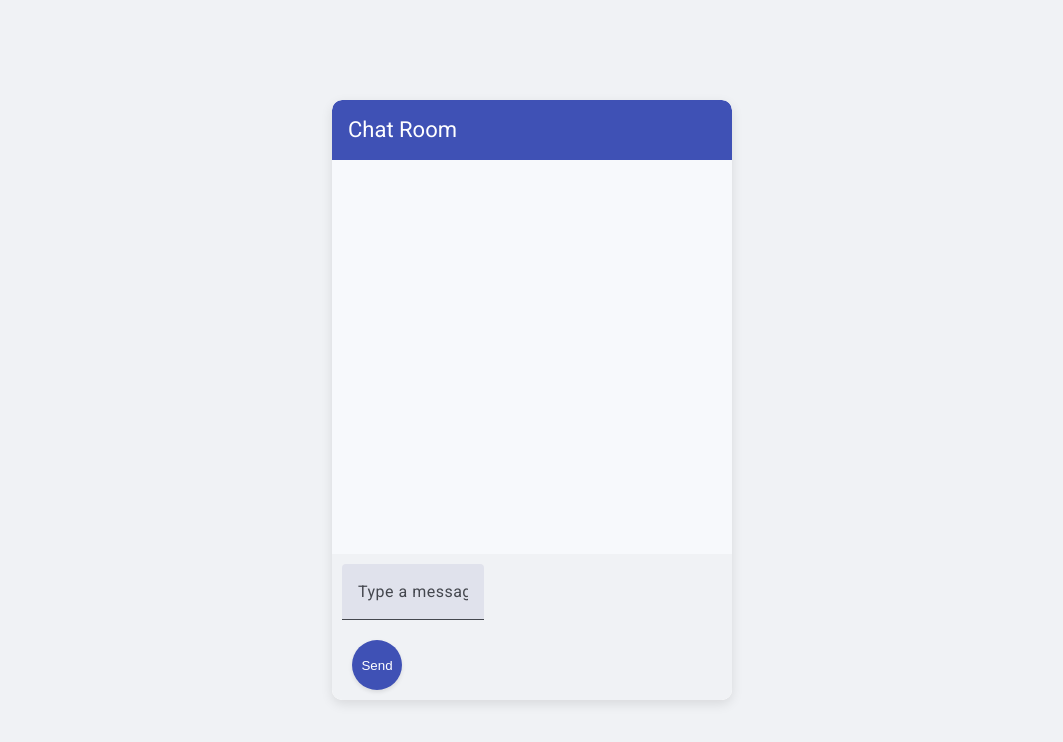
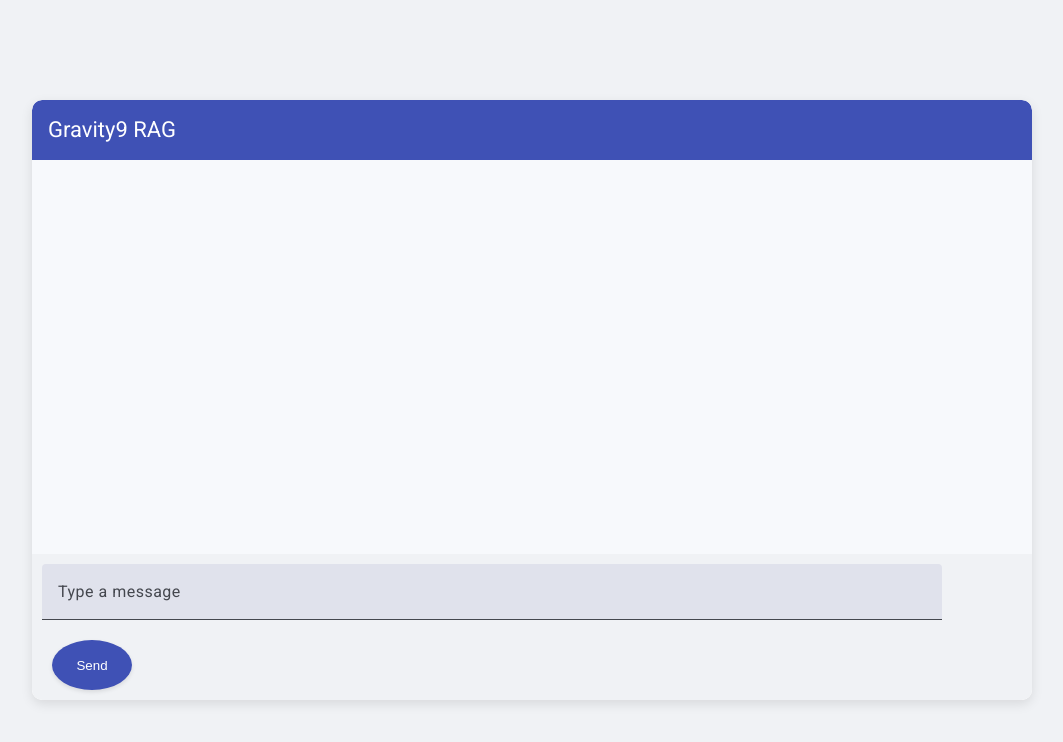
Before and after one commit to phojnacki/SimpleRag, an Angular app in the folder RagFrontend/: page /chat in a window 1280 px wide. Shown: the top 742 px of the page, without its empty margins (108-1171 px from the left). Built offline with nearby package versions, Linux system fonts and the light colour scheme.

Commit message:
working frontend

```diff
--- a/RagFrontend/src/app/chat-input/chat-input.component.css
+++ b/RagFrontend/src/app/chat-input/chat-input.component.css
@@ -8,7 +8,7 @@ mat-form-field {
 button {
   margin-left: 10px;
   border-radius: 50%;
-  width: 50px; /* Increased button size for better usability */
+  width: 80px; /* Increased button size for better usability */
   height: 50px;
   min-width: 50px;
   display: flex;
--- a/RagFrontend/src/app/chat-message/chat-message.component.css
+++ b/RagFrontend/src/app/chat-message/chat-message.component.css
@@ -1,4 +1,8 @@
 /* Chat Message Component Styles */
+
+.list-item {
+  height: auto;
+}
 
 .message-container {
   display: flex;
@@ -13,6 +17,7 @@
   box-shadow: 0 2px 4px rgba(0, 0, 0, 0.1);
   max-width: 80%;
   word-wrap: break-word; /* Wrap long words */
+  text-wrap: wrap;
   position: relative;
 }
 
--- a/RagFrontend/src/app/chat-message/chat-message.component.html
+++ b/RagFrontend/src/app/chat-message/chat-message.component.html
@@ -1,5 +1,5 @@
-<mat-list-item>
-  <img matListAvatar src="https://via.placeholder.com/40" alt="Avatar">
+<mat-list-item class="list-item">
+  <img matListAvatar src="gravity9.png" alt="Avatar">
   <div class="message-container">
     <div class="message">
       <span>{{ message }}</span>
--- a/RagFrontend/src/app/chat-window/chat-window.component.css
+++ b/RagFrontend/src/app/chat-window/chat-window.component.css
@@ -1,7 +1,7 @@
 /* Chat Window Component Styles */
 
 .chat-window {
-  width: 400px;
+  width: 1000px;
   height: 600px;
   display: flex;
   flex-direction: column;
@@ -9,6 +9,10 @@
   border-radius: 10px;
   box-shadow: 0 4px 12px rgba(0, 0, 0, 0.1);
   overflow: hidden;
+}
+
+.chat-input {
+  width: 100%;
 }
 
 mat-card-header {
--- a/RagFrontend/src/app/chat-window/chat-window.component.html
+++ b/RagFrontend/src/app/chat-window/chat-window.component.html
@@ -1,6 +1,6 @@
 <mat-card class="chat-window">
   <mat-card-header>
-    <mat-card-title>Chat Room</mat-card-title>
+    <mat-card-title>Gravity9 RAG</mat-card-title>
   </mat-card-header>
   <mat-card-content>
     <mat-list>
@@ -8,6 +8,6 @@
     </mat-list>
   </mat-card-content>
   <mat-card-actions>
-    <app-chat-input (sendMessage)="sendMessage($event)"></app-chat-input>
+    <app-chat-input class="chat-input" (sendMessage)="sendMessage($event)"></app-chat-input>
   </mat-card-actions>
 </mat-card>
```
